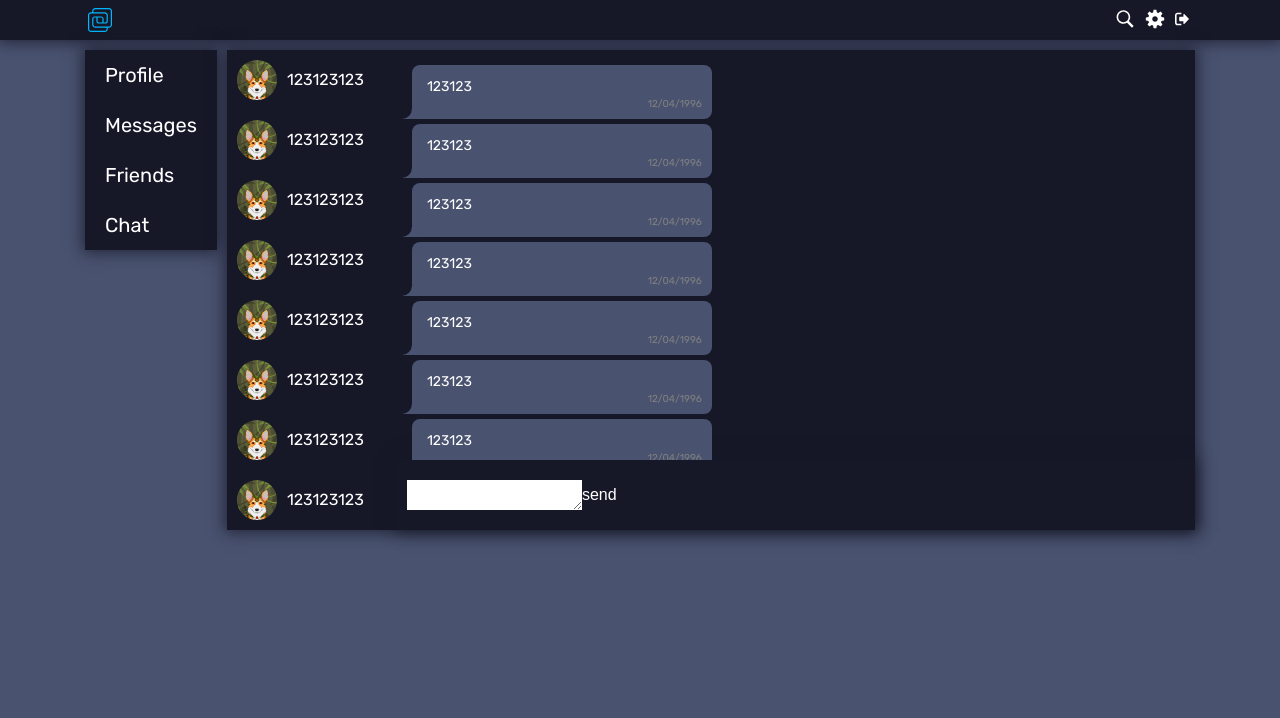
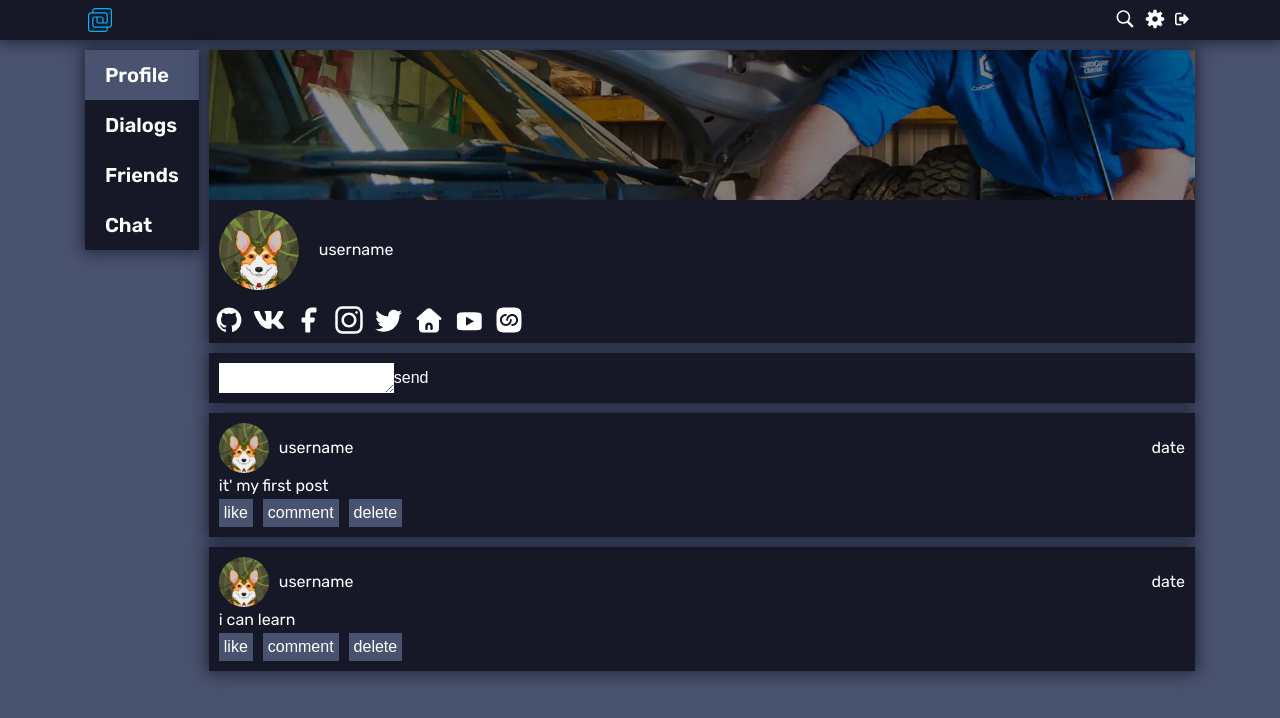
Before and after one commit to tazalov/social_ts, a React (Create React App) app: page /profile in a window 1280 px wide. Shown: the top 718 px of the page. Built offline with nearby package versions, Linux system fonts and the light colour scheme.

Commit message:
Add routing, refactor styles

```diff
--- a/src/App.tsx
+++ b/src/App.tsx
@@ -6,21 +6,22 @@ import { Container } from "./components/Container";
 import styled from "styled-components";
 import { Profile } from "./pages/profile/Profile";
 import { Dialogs } from "./pages/dialogs/Dialogs";
+import { BrowserRouter, Route } from "react-router-dom";
 
 export function App() {
   return (
-    <>
+    <BrowserRouter>
       <Header />
       <Container>
         <GridContainer>
           <Sidebar />
           <Main>
-            {/*<Profile />*/}
-            <Dialogs />
+            <Route component={Profile} path={"/profile"} />
+            <Route component={Dialogs} path={"/dialogs"} />
           </Main>
         </GridContainer>
       </Container>
-    </>
+    </BrowserRouter>
   );
 }
 
--- a/src/components/textForm/textForm.tsx
+++ b/src/components/textForm/textForm.tsx
@@ -1,24 +1,13 @@
 import React from "react";
-import styled from "styled-components";
-import { ShadowContainer } from "../ShadowContainer";
 import { FlexWrapper } from "../FlexWrapper";
 
 type TextFormPT = {};
 
 export function TextForm(props: TextFormPT) {
   return (
-    <ShadowContainer>
-      <StyledPostForm>
-        <FlexWrapper>
-          <textarea />
-          <button>send</button>
-        </FlexWrapper>
-      </StyledPostForm>
-    </ShadowContainer>
+    <FlexWrapper>
+      <textarea />
+      <button>send</button>
+    </FlexWrapper>
   );
 }
-
-const StyledPostForm = styled.div`
-  margin: 10px 0;
-  padding: 10px;
-`;
--- a/src/layout/sidebar/Sidebar.tsx
+++ b/src/layout/sidebar/Sidebar.tsx
@@ -2,6 +2,7 @@ import React from "react";
 import { ShadowContainer } from "../../components/ShadowContainer";
 import styled from "styled-components";
 import { theme } from "../../styles/Theme";
+import { NavLink } from "react-router-dom";
 
 type SidebarPT = {};
 
@@ -9,10 +10,18 @@ export function Sidebar(props: SidebarPT) {
   return (
     <StyledSidebar>
       <ShadowContainer as={"ul"}>
-        <SidebarItem>Profile</SidebarItem>
-        <SidebarItem>Messages</SidebarItem>
-        <SidebarItem>Friends</SidebarItem>
-        <SidebarItem>Chat</SidebarItem>
+        <SidebarItem>
+          <SidebarLink to={"/profile"}>Profile</SidebarLink>
+        </SidebarItem>
+        <SidebarItem>
+          <SidebarLink to={"/dialogs"}>Dialogs</SidebarLink>
+        </SidebarItem>
+        <SidebarItem>
+          <SidebarLink to={"/1"}>Friends</SidebarLink>
+        </SidebarItem>
+        <SidebarItem>
+          <SidebarLink to={"/2"}>Chat</SidebarLink>
+        </SidebarItem>
       </ShadowContainer>
     </StyledSidebar>
   );
@@ -22,11 +31,17 @@ const StyledSidebar = styled.nav`
   grid-area: sidebar;
 `;
 
-const SidebarItem = styled.li`
+const SidebarItem = styled.li``;
+
+const SidebarLink = styled(NavLink)`
+  width: 100%;
   font-size: 20px;
+  font-weight: 600;
   padding: 15px 20px;
   user-select: none;
   cursor: pointer;
+  display: block;
+  &.active,
   &:hover {
     background-color: ${theme.colors.primaryBg};
   }
--- a/src/pages/dialogs/dialogsList/DialogsList.tsx
+++ b/src/pages/dialogs/dialogsList/DialogsList.tsx
@@ -1,6 +1,8 @@
 import React from "react";
 import styled from "styled-components";
 import { DialogsListItem } from "./DialogsListItem";
+import { Scroll } from "../../../components/Scroll";
+import { theme } from "../../../styles/Theme";
 
 type DialogsListPT = {};
 
@@ -24,4 +26,5 @@ export function DialogsList(props: DialogsListPT) {
 const StyledDialogsList = styled.ul`
   overflow-y: auto;
   overflow-x: hidden;
+  ${Scroll}
 `;
--- a/src/pages/dialogs/dialogsList/DialogsListItem.tsx
+++ b/src/pages/dialogs/dialogsList/DialogsListItem.tsx
@@ -20,6 +20,8 @@ export function DialogsListItem(props: DialogsListItemPT) {
 
 const ListItem = styled.li`
   padding: 10px;
+  user-select: none;
+  cursor: pointer;
   &:hover {
     background-color: ${theme.colors.primaryBg};
   }
--- a/src/pages/dialogs/dialogsMessages/DialogsMessage.tsx
+++ b/src/pages/dialogs/dialogsMessages/DialogsMessage.tsx
@@ -20,6 +20,7 @@ const StyledMessage = styled.li`
   max-width: 300px;
   position: relative;
   padding: 10px;
+  user-select: none;
   &:before {
     position: absolute;
     content: "";
--- a/src/pages/dialogs/dialogsMessages/DialogsMessages.tsx
+++ b/src/pages/dialogs/dialogsMessages/DialogsMessages.tsx
@@ -3,6 +3,8 @@ import { DialogsMessage } from "./DialogsMessage";
 import styled from "styled-components";
 import { FlexWrapper } from "../../../components/FlexWrapper";
 import { TextForm } from "../../../components/textForm/textForm";
+import { Scroll } from "../../../components/Scroll";
+import { theme } from "../../../styles/Theme";
 
 type DialogsMessagesPT = {};
 
@@ -21,7 +23,9 @@ export function DialogsMessages(props: DialogsMessagesPT) {
         <DialogsMessage />
         <DialogsMessage />
       </MessagesList>
-      <TextForm />
+      <FormWrapper>
+        <TextForm />
+      </FormWrapper>
     </StyledDialogsMessages>
   );
 }
@@ -30,6 +34,12 @@ const StyledDialogsMessages = styled(FlexWrapper)``;
 
 const MessagesList = styled.ul`
   height: 100%;
+  padding: 0 10px;
+  overflow: auto;
+  ${Scroll}
+`;
+
+const FormWrapper = styled.div`
   padding: 10px;
-  overflow: auto;
+  background-color: ${theme.colors.thirdBg};
 `;
--- a/src/pages/profile/posts/Posts.tsx
+++ b/src/pages/profile/posts/Posts.tsx
@@ -2,13 +2,16 @@ import React from "react";
 import styled from "styled-components";
 import { Post } from "./post/Post";
 import { TextForm } from "../../../components/textForm/textForm";
+import { ShadowContainer } from "../../../components/ShadowContainer";
 
 type PostsPT = {};
 
 export function Posts(props: PostsPT) {
   return (
     <StyledPosts>
-      <TextForm />
+      <ShadowContainer as={FormWrapper}>
+        <TextForm />
+      </ShadowContainer>
       <Post message={"it' my first post"} />
       <Post message={"i can learn"} />
     </StyledPosts>
@@ -16,3 +19,8 @@ export function Posts(props: PostsPT) {
 }
 
 const StyledPosts = styled.div``;
+
+const FormWrapper = styled.div`
+  margin: 10px 0;
+  padding: 10px;
+`;
```
